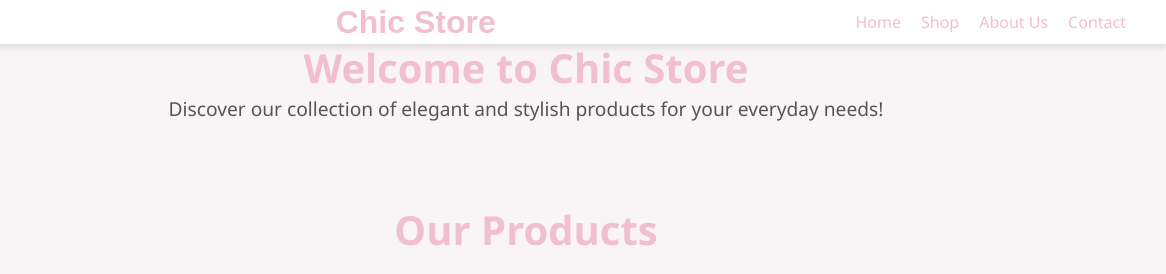
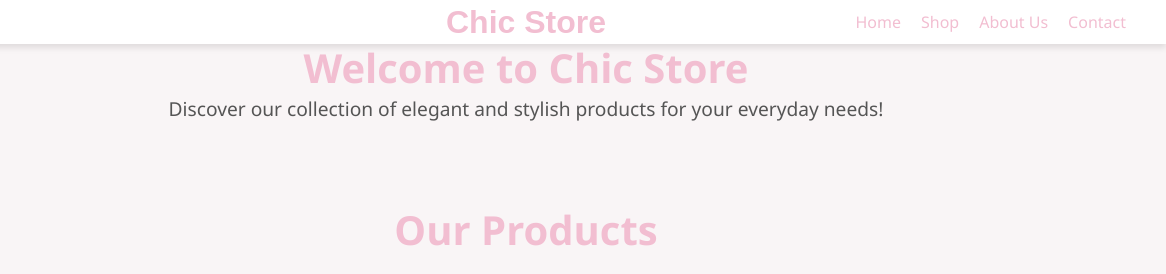
Before and after one commit to Jamaoui-abeer-23/checkpoint_html4, a plain HTML site: page index.html in a window 1280 px wide. Shown: the top 274 px of the page, 114-1280 px from the left. Drawn offline with Linux system fonts and the light colour scheme.

Commit message:
center brand name

```diff
--- a/style/style.css
+++ b/style/style.css
@@ -36,6 +36,19 @@ header {
 
     margin: 0 auto;
     padding: 0 20px;
+}
+.brand-name {
+    position: absolute;
+    left: 50%;
+    transform: translateX(-50%);
+    font-size: 2rem;
+    color: #F2BED1;
+    margin: 0;
+}
+
+.brand-name h1 {
+    margin: 0;
+    font-family: 'Arial', sans-serif;
 }
 
 .logo img {
```
